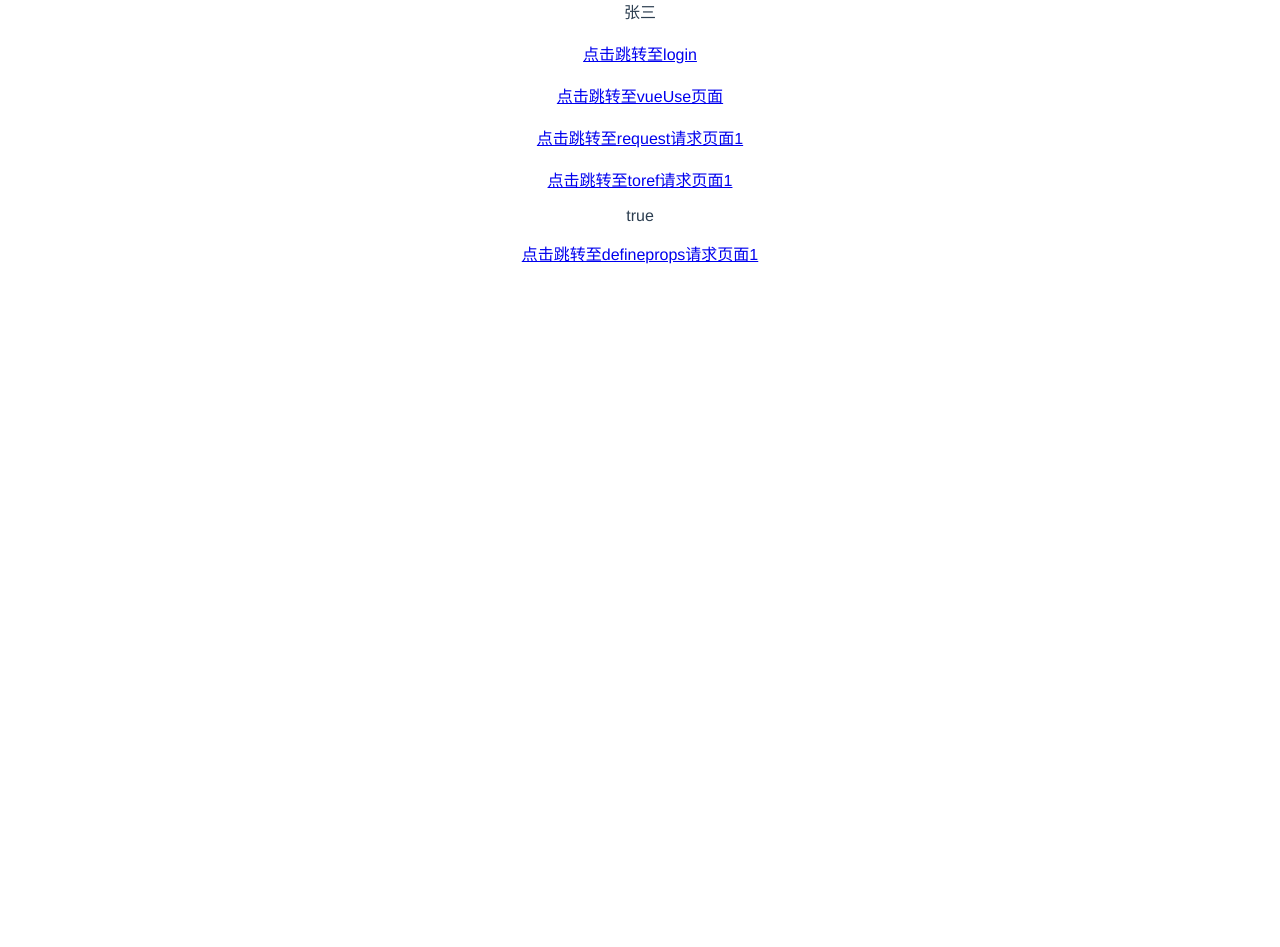
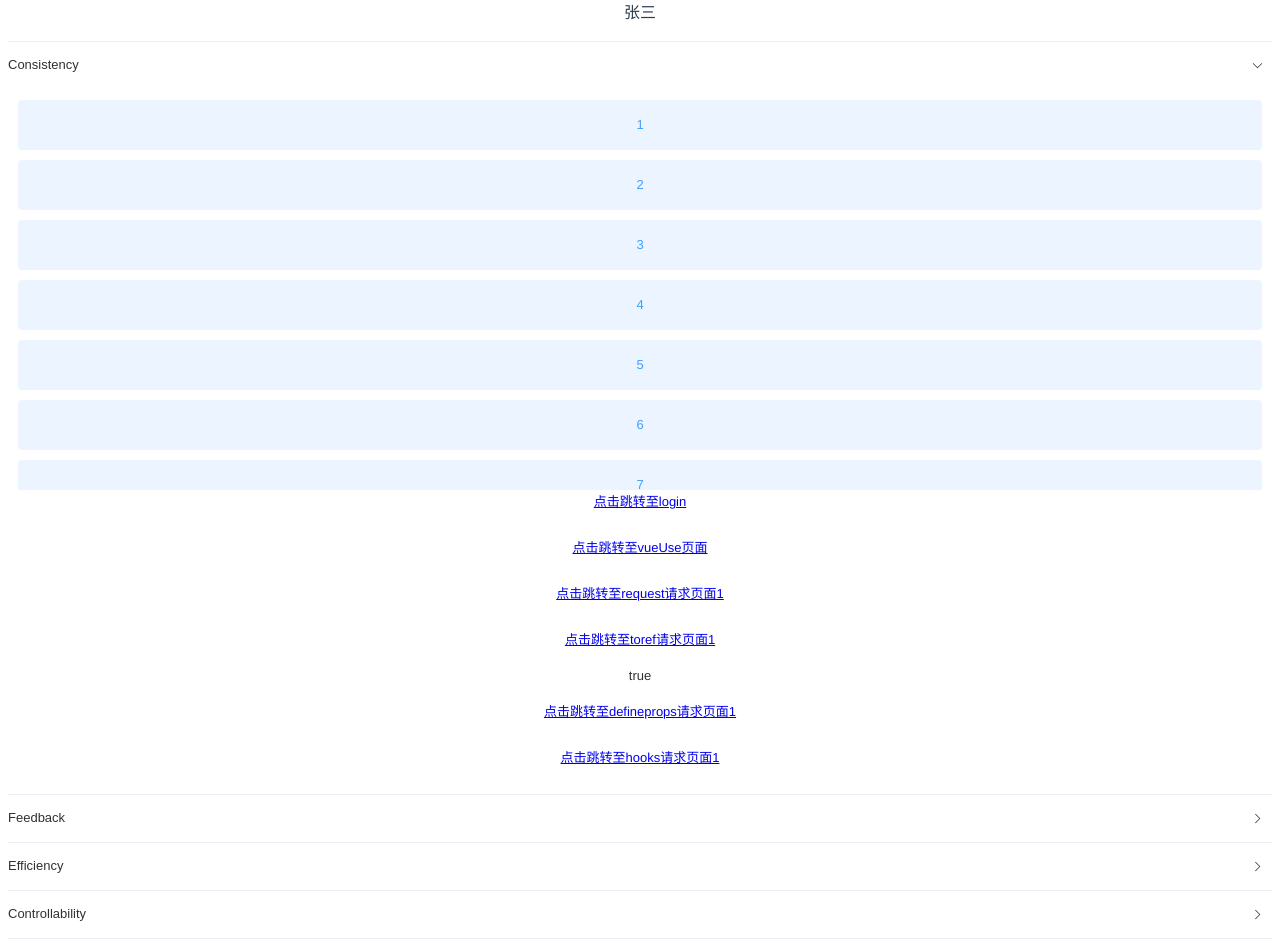
Before and after one commit to rzh11111111/v, a Vue app: page / in a window 1280 px wide. Shown: the part 340-1287 px from the top of the page. Before the commit the page ends 800 px from the top, so only its background shows below. Built offline with nearby package versions, Linux system fonts and the light colour scheme.

Commit message:
feat:引入element

```diff
--- a/package.json
+++ b/package.json
@@ -27,8 +27,8 @@
     "dependencies": {
         "@vueuse/core": "^8.2.0",
         "axios": "^0.26.1",
+        "element-plus": "^2.2.17",
         "pinia": "^2.0.12",
-        "unplugin-auto-import": "^0.11.2",
         "vue": "^3.2.25",
         "vue-router": "^4.0.14"
     },
@@ -50,7 +50,10 @@
         "husky": "^7.0.4",
         "lint-staged": "^12.3.7",
         "prettier": "^2.6.1",
+        "sass": "^1.55.0",
         "typescript": "^4.5.4",
+        "unplugin-auto-import": "^0.11.2",
+        "unplugin-vue-components": "^0.22.7",
         "vite": "^2.8.0",
         "vue-tsc": "^0.29.8"
     }
--- /dev/null
+++ b/src/hooks/usePoint.js
@@ -0,0 +1,27 @@
+import {reactive, onMounted, onBeforeUnmount} from 'vue'
+export  default function () {
+    //展示的数据  可以通过App.vue 界面去隐藏
+    let point = reactive({
+        x: 0,
+        y: 0
+    })
+
+    //获取鼠标点击事件
+    function savePonint(event) {
+        point.x = event.pageX
+        point.y = event.pageY
+        console.log(event.pageX, event.pageY)
+    }
+
+    //现实之后调用 挂载完毕
+    onMounted(() => {
+        window.addEventListener('click', savePonint)
+    })
+
+    //在隐藏之前调用 卸载之前
+    onBeforeUnmount(() => {
+        window.removeEventListener('click', savePonint)
+    })
+
+    return point
+}
--- /dev/null
+++ b/src/pages/hooks.vue
@@ -0,0 +1,18 @@
+<template>
+
+    <h2>当前求和:{{ sum }}</h2>
+    <button @click="sum++">点我加一</button>
+    <hr>
+    <h2>当前鼠标点击坐标为:x:{{ point.x }},y:{{ point.y }}</h2>
+  </template>
+
+  <script setup>
+  import {ref} from 'vue'
+  //复用的usePoint
+  import usePoint from "../hooks/usePoint"
+
+      //数据
+      let sum = ref(0)
+      let point = usePoint()
+
+  </script>
--- a/src/pages/index.vue
+++ b/src/pages/index.vue
@@ -2,7 +2,14 @@
     <img alt="Vue logo" src="./../assets/logo.png" />
     <UsePinia />
     <br />
-    <router-link to="/login">点击跳转至login</router-link>
+
+    <div>
+        <el-collapse v-model="activeName" accordion>
+      <el-collapse-item title="Consistency" name="1">
+        <el-scrollbar height="400px">
+    <p v-for="item in 20" :key="item" class="scrollbar-demo-item">{{ item }}</p>
+  </el-scrollbar>
+        <router-link to="/login">点击跳转至login</router-link>
     <br /><br />
     <router-link to="/vueUse">点击跳转至vueUse页面</router-link>
     <br /><br />
@@ -11,10 +18,64 @@
     <router-link to="/toref">点击跳转至toref请求页面1</router-link>
     <p>{{ checked }}</p>
     <router-link to="/defineprops">点击跳转至defineprops请求页面1</router-link>
+    <br /><br />
+    <router-link to="/hooks">点击跳转至hooks请求页面1</router-link>
+      </el-collapse-item>
+      <el-collapse-item title="Feedback" name="2">
+        <div>
+          Operation feedback: enable the users to clearly perceive their
+          operations by style updates and interactive effects;
+        </div>
+        <div>
+          Visual feedback: reflect current state by updating or rearranging
+          elements of the page.
+        </div>
+      </el-collapse-item>
+      <el-collapse-item title="Efficiency" name="3">
+        <div>
+          Simplify the process: keep operating process simple and intuitive;
+        </div>
+        <div>
+          Definite and clear: enunciate your intentions clearly so that the
+          users can quickly understand and make decisions;
+        </div>
+        <div>
+          Easy to identify: the interface should be straightforward, which helps
+          the users to identify and frees them from memorizing and recalling.
+        </div>
+      </el-collapse-item>
+      <el-collapse-item title="Controllability" name="4">
+        <div>
+          Decision making: giving advices about operations is acceptable, but do
+          not make decisions for the users;
+        </div>
+        <div>
+          Controlled consequences: users should be granted the freedom to
+          operate, including canceling, aborting or terminating current
+          operation.
+        </div>
+      </el-collapse-item>
+    </el-collapse>
+  </div>
 </template>
 
 <script lang="ts" setup>
     // import { Component } from 'vue';
     import UsePinia from '@/components/UsePinia.vue';
     const checked = ref(true);
+
+    const activeName = ref('1')
 </script>
+<style>
+    .scrollbar-demo-item {
+        display: flex;
+        align-items: center;
+        justify-content: center;
+        height: 50px;
+        margin: 10px;
+        text-align: center;
+        border-radius: 4px;
+        background: var(--el-color-primary-light-9);
+        color: var(--el-color-primary);
+      }
+</style>
--- a/src/router/index.ts
+++ b/src/router/index.ts
@@ -60,6 +60,16 @@ const routes: Array<RouteRecordRaw> = [
             requireAuth: true
         },
         component: () => import('@/pages/defineprops.vue')
+    },
+    {
+        path: '/hooks',
+        name: 'hooks',
+        meta: {
+            title: 'mixin(hooks)',
+            keepAlive: true,
+            requireAuth: true
+        },
+        component: () => import('@/pages/hooks.vue')
     }
 ];
 
--- a/vite.config.ts
+++ b/vite.config.ts
@@ -1,7 +1,9 @@
 import { defineConfig } from 'vite';
 import vue from '@vitejs/plugin-vue';
 import * as path from 'path';
-import AutoImport from 'unplugin-auto-import/vite';
+import AutoImport from 'unplugin-auto-import/vite'
+import Components from 'unplugin-vue-components/vite'
+import { ElementPlusResolver } from 'unplugin-vue-components/resolvers'
 
 // https://vitejs.dev/config/
 export default defineConfig({
@@ -15,8 +17,12 @@ export default defineConfig({
         vue(),
         AutoImport({
             imports: ['vue', 'vue-router'],
-            dts: 'src/auto-imports.d.ts'
-        })
+            dts: 'src/auto-imports.d.ts',
+            resolvers: [ElementPlusResolver()],
+        }),
+        Components({
+            resolvers: [ElementPlusResolver()],
+        }),
     ],
     server: {
         port: 8080, //启动端口
```
Also changed, not shown: components.d.ts (added, +19 -0 lines), 1 other file (tests, documents, lock files or other folders).
